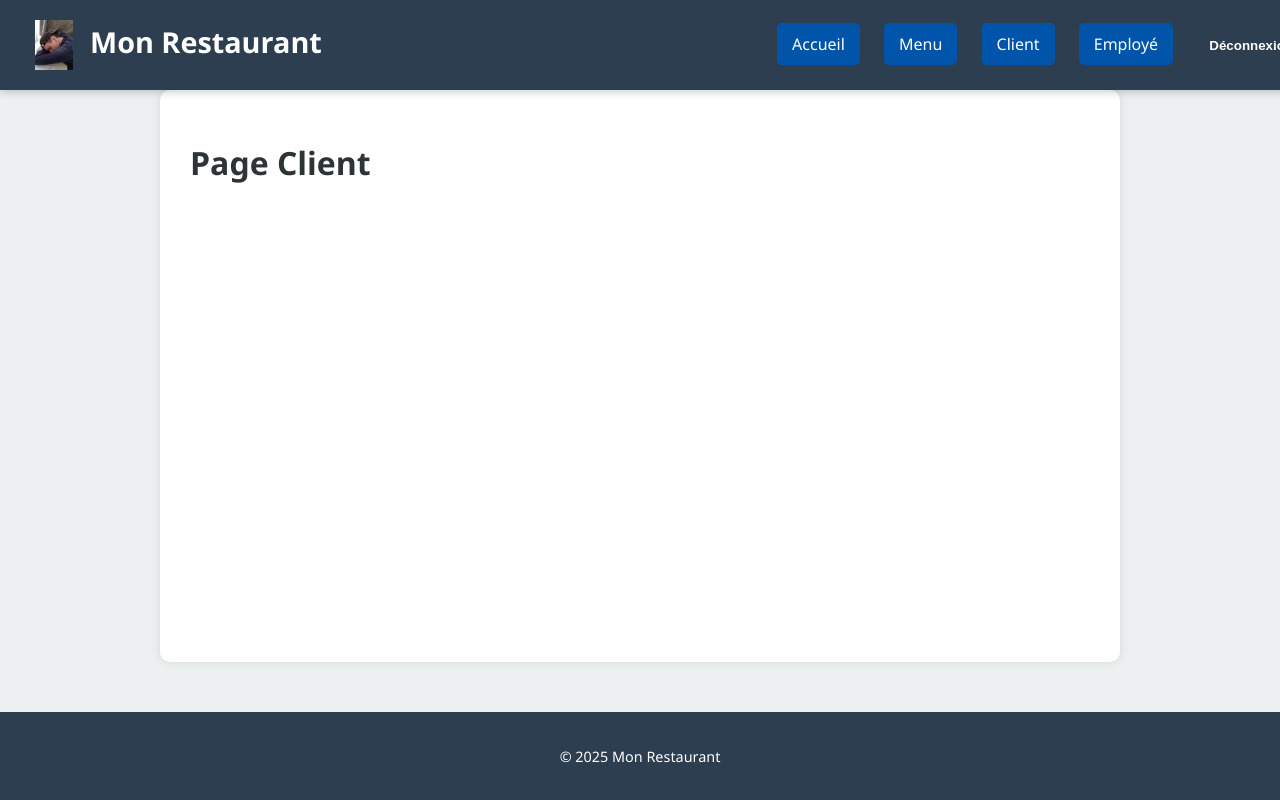
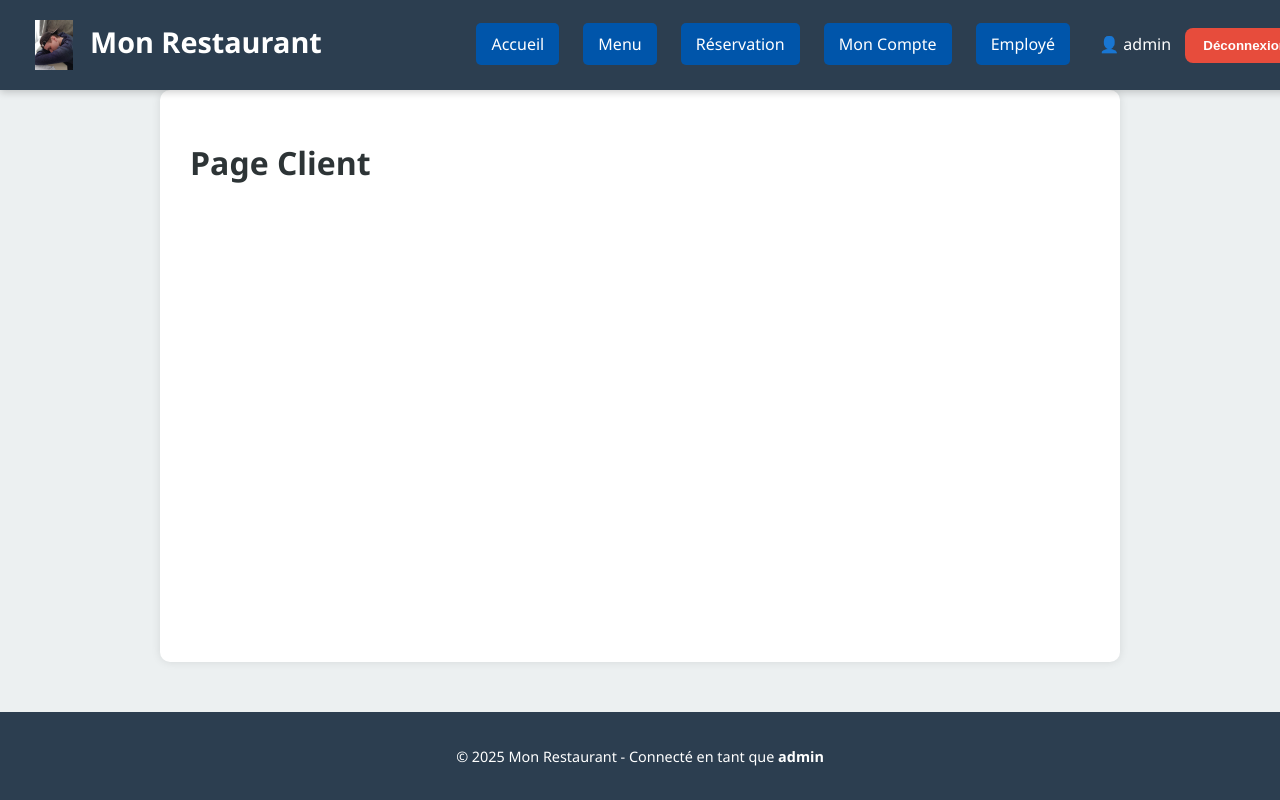
Before and after one commit to Mathieuleboss/projetdjango, a Django app: template projetdjango/projetweb/restaurant/templates/restaurant/client.html in a window 1280 px wide. Run offline with Django 5.2, Linux system fonts and the light colour scheme; the template is opened without the code that fills it, so the values that code supplies are empty; a user stored in the database is signed in; parts of the project's set-up code (start-up, migrations or seed data) failed here and were passed over.

Commit message:
Update base.html

```diff
--- a/projetdjango/projetweb/restaurant/templates/restaurant/base.html
+++ b/projetdjango/projetweb/restaurant/templates/restaurant/base.html
@@ -18,19 +18,40 @@
         <nav>
             <a href="{% url 'accueil' %}">Accueil</a>
             <a href="{% url 'menu' %}">Menu</a>
-            <a href="{% url 'client' %}">Client</a>
-            <a href="{% url 'employe' %}">Employé</a>
+
             {% if user.is_authenticated %}
+                <!-- Liens pour utilisateurs connectés -->
+                <a href="{% url 'reservations' %}">Réservation</a>
+                <a href="{% url 'client' %}">Mon Compte</a>
+                <a href="{% url 'employe' %}">Employé</a>
+
+                <span style="color: white; margin-left: 15px;">
+                    👤 {{ user.username }}
+                </span>
+
                 <form method="post" action="{% url 'logout' %}" style="display:inline;">
                     {% csrf_token %}
-                    <button type="submit">Déconnexion</button>
+                    <button type="submit" class="btn-logout">Déconnexion</button>
                 </form>
             {% else %}
-                <a href="{% url 'login' %}">Connexion</a>
-                <a href="{% url 'register' %}">Inscription</a>
+                <!-- Liens pour visiteurs non connectés -->
+                <a href="{% url 'login' %}" class="btn-login">Connexion</a>
+                <a href="{% url 'register' %}" class="btn-register">Inscription</a>
             {% endif %}
         </nav>
     </header>
+
+    <!-- ================= MESSAGES FLASH ================= -->
+    {% if messages %}
+        <div class="messages-container">
+            {% for message in messages %}
+                <div class="alert alert-{{ message.tags }}">
+                    {{ message }}
+                    <button class="alert-close" onclick="this.parentElement.remove()">×</button>
+                </div>
+            {% endfor %}
+        </div>
+    {% endif %}
 
     <!-- ================= MAIN CONTENT ================= -->
     <main>
@@ -39,8 +60,136 @@
 
     <!-- ================= FOOTER ================= -->
     <footer>
-        <p>&copy; 2025 Mon Restaurant</p>
+        <p>&copy; 2025 Mon Restaurant -
+            {% if user.is_authenticated %}
+                Connecté en tant que <strong>{{ user.username }}</strong>
+            {% else %}
+                <a href="{% url 'login' %}" style="color: #f39c12;">Connectez-vous</a> pour réserver
+            {% endif %}
+        </p>
     </footer>
+
+    <style>
+        /* Messages flash */
+        .messages-container {
+            position: fixed;
+            top: 90px;
+            right: 20px;
+            z-index: 1000;
+            max-width: 400px;
+        }
+
+        .alert {
+            padding: 15px 40px 15px 20px;
+            margin-bottom: 10px;
+            border-radius: 8px;
+            position: relative;
+            animation: slideIn 0.3s ease;
+            box-shadow: 0 4px 12px rgba(0,0,0,0.15);
+        }
+
+        .alert-success {
+            background-color: #d4edda;
+            color: #155724;
+            border-left: 4px solid #28a745;
+        }
+
+        .alert-error {
+            background-color: #f8d7da;
+            color: #721c24;
+            border-left: 4px solid #dc3545;
+        }
+
+        .alert-info {
+            background-color: #d1ecf1;
+            color: #0c5460;
+            border-left: 4px solid #17a2b8;
+        }
+
+        .alert-warning {
+            background-color: #fff3cd;
+            color: #856404;
+            border-left: 4px solid #ffc107;
+        }
+
+        .alert-close {
+            position: absolute;
+            top: 10px;
+            right: 10px;
+            background: none;
+            border: none;
+            font-size: 24px;
+            cursor: pointer;
+            color: inherit;
+            opacity: 0.5;
+            transition: opacity 0.3s;
+        }
+
+        .alert-close:hover {
+            opacity: 1;
+        }
+
+        @keyframes slideIn {
+            from {
+                transform: translateX(400px);
+                opacity: 0;
+            }
+            to {
+                transform: translateX(0);
+                opacity: 1;
+            }
+        }
+
+        /* Boutons navbar */
+        .btn-login, .btn-register {
+            background: #d35400 !important;
+            padding: 10px 18px !important;
+            border-radius: 8px !important;
+            font-weight: 600 !important;
+        }
+
+        .btn-register {
+            background: #27ae60 !important;
+        }
+
+        .btn-logout {
+            background: #e74c3c;
+            color: white;
+            border: none;
+            border-radius: 8px;
+            padding: 10px 18px;
+            cursor: pointer;
+            font-weight: 600;
+            margin-left: 10px;
+            transition: 0.3s ease;
+        }
+
+        .btn-logout:hover {
+            background: #c0392b;
+            transform: translateY(-2px);
+        }
+
+        /* Auto-dismiss messages after 5 seconds */
+        .alert {
+            animation: slideIn 0.3s ease, fadeOut 0.5s ease 4.5s forwards;
+        }
+
+        @keyframes fadeOut {
+            to {
+                opacity: 0;
+                transform: translateX(400px);
+            }
+        }
+    </style>
+
+    <script>
+        // Auto-remove messages after 5 seconds
+        setTimeout(() => {
+            document.querySelectorAll('.alert').forEach(alert => {
+                alert.remove();
+            });
+        }, 5000);
+    </script>
 
 </body>
 </html>
```
